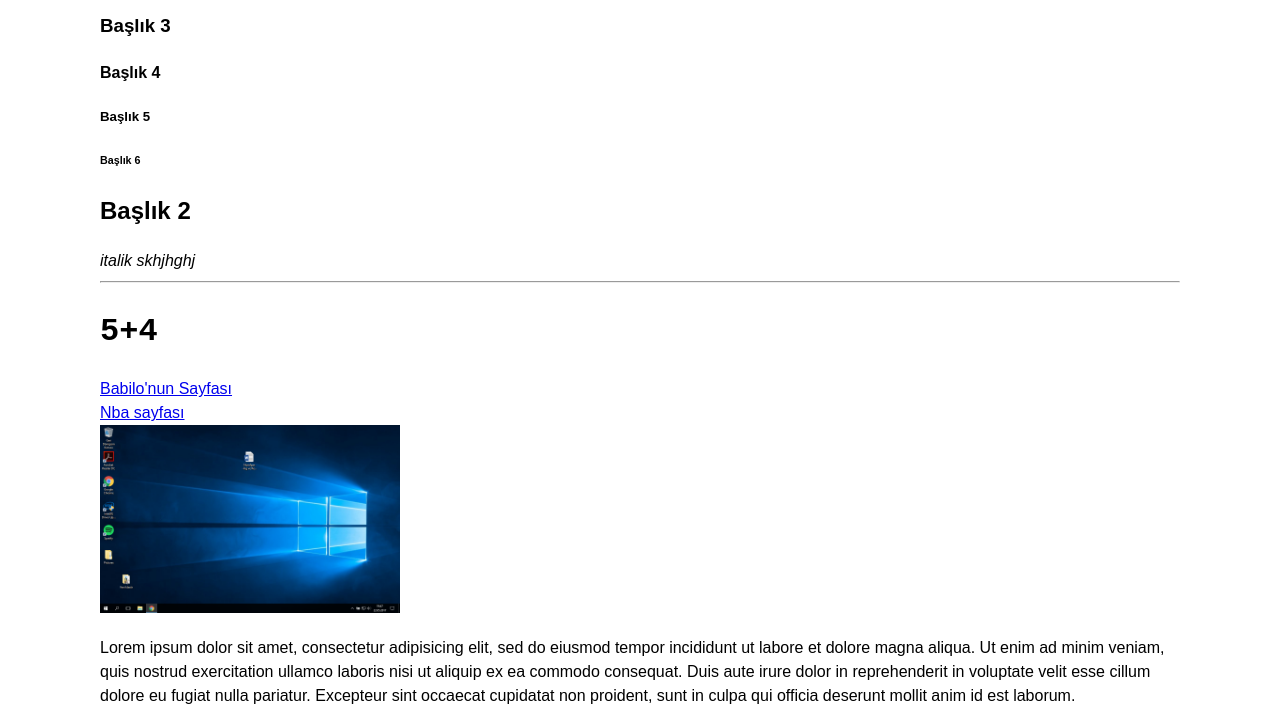
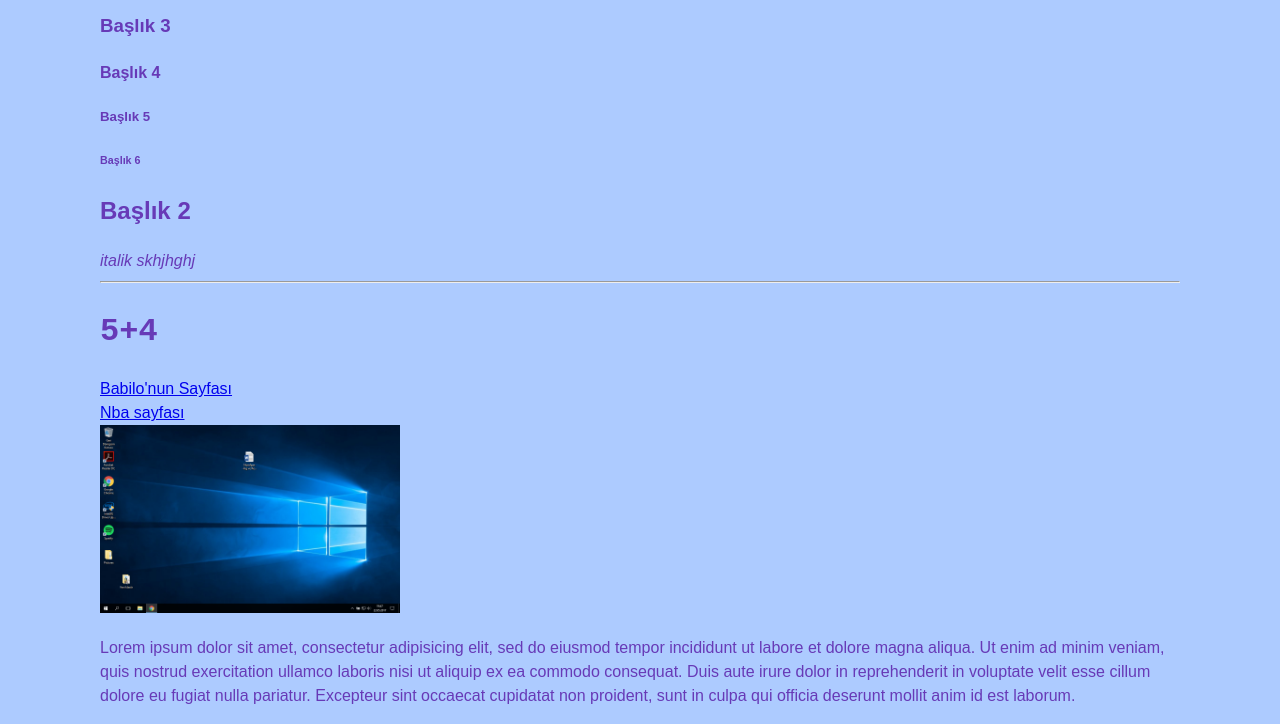
Before and after one commit to mncyo/mncyo.github.io, a plain HTML site: page index.html in a window 1280 px wide. Shown: the part 79-803 px from the top of the page. Drawn offline with nearby package versions, Linux system fonts and the light colour scheme; files whose address does not match are found by name.

Commit message:
renk değişikliği

```diff
--- a/assets/css/style.css
+++ b/assets/css/style.css
@@ -1,7 +1,8 @@
 body {
-  padding:0 100px;
-  font-family: sans-serif;
-  font-size: 1rem;
-  line-height: 1.5;
-
+    padding: 0 100px;
+    font-family: sans-serif;
+    font-size: 1rem;
+    color: #673AB7;
+    background-color: #adcbff;
+    line-height: 1.5;
 }
```
